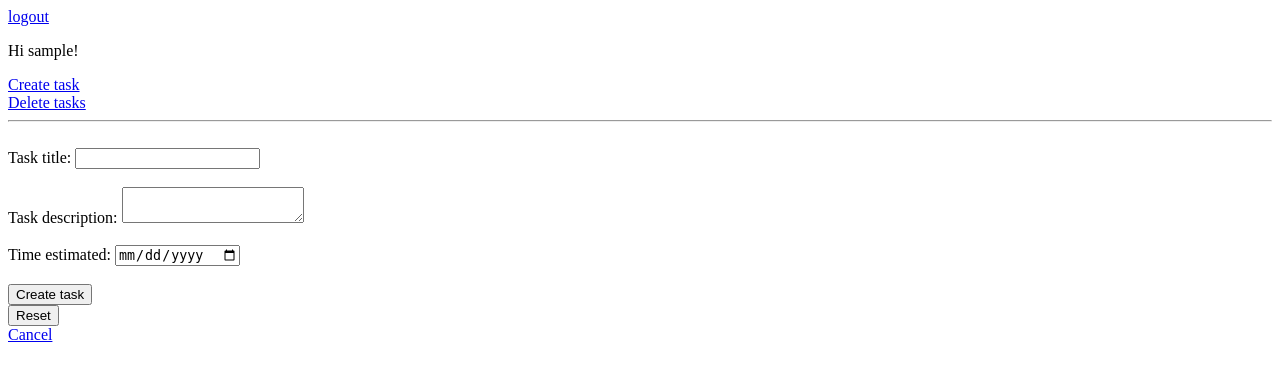
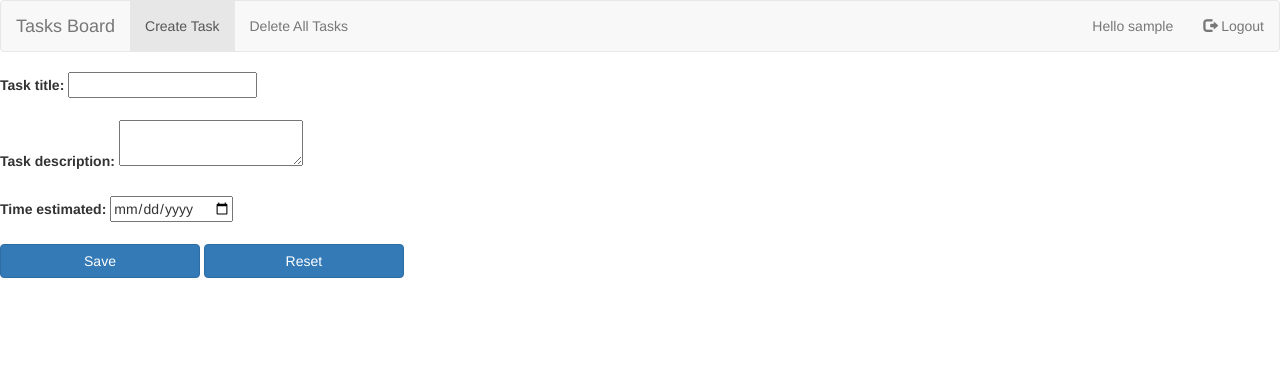
Before and after one commit to adrianashymoniak/TaskBoard, a Django app: a page that uses tasks/templates/tasks/base.html in a window 1280 px wide. Shown: the top 381 px of the page. Run offline with Django 3.2, Linux system fonts and the light colour scheme; the visitor is signed in with stand-in values (Sample User, id 1); some libraries are stand-ins or nearby versions.

Commit message:
added 'user can logaut' test, added bootstrap menu and buttons, fixed tests locators

```diff
--- a/e2etests/pages/create_task_page.py
+++ b/e2etests/pages/create_task_page.py
@@ -32,6 +32,6 @@ class CreateTaskPage:
         return self
 
     def cancel(self):
-        browser.element('#cancel').click()
+        browser.element('#home_page').click()
         from e2etests.pages.home_page import HomePage
         return HomePage()
--- a/e2etests/pages/login_page.py
+++ b/e2etests/pages/login_page.py
@@ -12,5 +12,8 @@ class LoginPage:
     def login_as(self, user):
         browser.element('#id_username').set_value(user.username)
         browser.element('#id_password').set_value(user.password)
-        browser.element('#login').click()
+        browser.element('#login_btn').click()
         return HomePage()
+
+    def is_signoup_link_displayed(self):
+        return browser.element('#signup').text
--- a/e2etests/pages/signup_page.py
+++ b/e2etests/pages/signup_page.py
@@ -14,5 +14,5 @@ class SignUpPage:
         browser.element('#email').set_value(user.email)
         browser.element('#password1').set_value(user.password)
         browser.element('#password2').set_value(user.password_confirm)
-        browser.element('#signup').click()
+        browser.element('#signup_btn').click()
         return HomePage()
--- a/e2etests/pages/task_detail_page.py
+++ b/e2etests/pages/task_detail_page.py
@@ -26,7 +26,7 @@ class TaskDetailPage:
         return task
 
     def delete_task(self):
-        browser.element('#delete_task').click()
+        browser.element('#delete_task_edit_page').click()
         from e2etests.pages.home_page import HomePage
         return HomePage()
 
--- a/task_board_application/settings/base.py
+++ b/task_board_application/settings/base.py
@@ -36,6 +36,7 @@ INSTALLED_APPS = [
     'django.contrib.sessions',
     'django.contrib.messages',
     'django.contrib.staticfiles',
+    'bootstrap3',
 ]
 
 MIDDLEWARE = [
@@ -116,5 +117,7 @@ USE_TZ = True
 # Static files (CSS, JavaScript, Images)
 # https://docs.djangoproject.com/en/2.0/howto/static-files/
 
+LOGIN_REDIRECT_URL = 'home'
+
 STATIC_URL = '/static/'
-LOGIN_REDIRECT_URL = 'home'
+STATIC_ROOT = os.path.join(BASE_DIR, 'static')
--- /dev/null
+++ b/tasks/static/css/tasks.css
@@ -0,0 +1,23 @@
+.alignment {
+    margin: auto;
+    padding: 10px;
+    text-align: center;
+}
+
+#login {
+    display: block;
+    margin-left: auto;
+    margin-right: auto;
+}
+
+.username, .password {
+    margin-top: auto;
+    margin-left: auto;
+    margin-right: auto;
+    margin-bottom: 20px;
+    width: 200px;
+}
+
+.btn.btn-primary {
+    width: 200px;
+}
--- a/tasks/templates/tasks/base.html
+++ b/tasks/templates/tasks/base.html
@@ -1,23 +1,49 @@
 <!DOCTYPE html>
+{% load static %}
 <html lang="en">
 <head>
     <meta charset="UTF-8">
+    <meta name="viewport" content="width=device-width, initial-scale=1">
+    <link rel="stylesheet" href="https://maxcdn.bootstrapcdn.com/bootstrap/3.3.7/css/bootstrap.min.css">
+    <link rel="stylesheet" type="text/css" href="{% static 'css/tasks.css' %}" />
+    <script src="https://ajax.googleapis.com/ajax/libs/jquery/3.3.1/jquery.min.js"></script>
+    <script src="https://maxcdn.bootstrapcdn.com/bootstrap/3.3.7/js/bootstrap.min.js"></script>
     <title>{% block title %}{% endblock %}</title>
 </head>
 <body>
     <header>
-        {% if user.is_authenticated %}
-                <a id="logout" href="{% url 'logout' %}">logout</a>
-                <p id="greeting">Hi {{user.username}}!</p>
-                <a id="create_task" href="{% url 'create_task' %}">Create task</a> <br>
-                <a id="delete_all_tasks" href="{% url 'delete_all' %}">Delete tasks</a>
-        {% else %}
-                <a href="{% url 'signup' %}">signup</a>
-        {% endif %}
-        <br>
-        <hr>
-        <br>
-    </header>
+        <nav class="navbar navbar-default">
+            <div class="container-fluid">
+                <div class="navbar-header">
+                    <a id="home_page" class="navbar-brand" href="{% url 'home' %}">Tasks Board</a>
+                </div>
+                {% if user.is_authenticated %}
+                    <ul class="nav navbar-nav">
+                      <li class="active"><a id="create_task" href="{% url 'create_task' %}">Create Task</a></li>
+                      <li><a id="delete_all_tasks" href="{% url 'delete_all' %}">Delete All Tasks</a></li>
+                       {% url 'task_detail' pk=task.pk as edit_url %}
+                       {% if request.get_full_path == edit_url %}
+                            <li><a id="delete_task_edit_page" href="{% url 'delete' pk=task.pk %}">Delete task</a></li>
+                            <li><a id="edit_task_task_detail" href="{% url 'edit_task' pk=task.pk %}">Edit task</a></li>
+                       {% endif %}
+                       {% url 'edit_task' pk=task.pk as edit_task_url %}
+                       {% if request.get_full_path == edit_task_url %}
+                            <li><a id="delete_task_edit_page" href="{% url 'delete' pk=task.pk %}">Delete task</a></li>
+                            <li><a id="go_detail_page" href="{% url 'task_detail' pk=task.pk %}">Task Detail</a></li>
+                       {% endif %}
+                    </ul>
+                    <ul class="nav navbar-nav navbar-right">
+                      <li><p id="greeting" class="navbar-text"> Hello {{user.username}}</p></li>
+                      <li><a id="logout" href="{% url 'logout' %}"><span class="glyphicon glyphicon-log-out"></span>  Logout</a></li>
+                    </ul>
+                {% else %}
+                    <ul class="nav navbar-nav navbar-right">
+                      <li><a id="login" href="{% url 'login' %}"><span class="glyphicon glyphicon-log-in"></span>  Login</a></li>
+                      <li><a id="signup" href="{% url 'signup' %}"><span class="glyphicon glyphicon-user"></span>  Signup</a></li>
+                    </ul>
+                {% endif %}
+            </div>
+        </nav>
     {% if user.is_anonymous %}
         {% block content %}
         {% endblock %}
@@ -25,6 +51,5 @@
         {% block body %}
         {% endblock %}
     {% endif %}
-
 </body>
 </html>
--- a/tasks/templates/tasks/create_task.html
+++ b/tasks/templates/tasks/create_task.html
@@ -11,10 +11,7 @@
     <label for="time_estimated">Time estimated:</label>
     <input id="time_estimated" type="date" name="time_estimated">
     <br><br>
-    <button id="save_task" type="submit">Create task</button>
-    <br>
-    <button id="reset_fields" type="reset">Reset</button>
-    <br>
-    <a id="cancel" href="{% url 'home' %}">Cancel</a><br>
+    <button id="save_task" type="submit" class="btn btn-primary">Save</button>
+    <button id="reset_fields" type="reset" class="btn btn-primary">Reset</button>
 </form>
 {% endblock %}
--- a/tasks/templates/tasks/home_page.html
+++ b/tasks/templates/tasks/home_page.html
@@ -2,7 +2,7 @@
 {% block title %}Tasks List{% endblock %}
 {% block body %}
 {% for task in tasks %}
-<div class="task">
+<div class="container">
     <h1><a id="task_title" href="{% url 'task_detail' pk=task.pk %}">{{ task.task_title }}</a></h1>
     <p>{{ task.task_description }}</p>
     <div class="date">
--- a/tasks/templates/tasks/signup.html
+++ b/tasks/templates/tasks/signup.html
@@ -45,6 +45,6 @@
     <br>
     <hr>
     <br>
-    <button id ="signup" type="submit">Sign Up</button>
+    <button id ="signup_btn" type="submit">Sign Up</button>
 </form>
 {% endblock %}
```
Also changed, not shown: e2etests/configs.py (+7 -7 lines), e2etests/tests/test_user_can_logout.py (added, +13 -0 lines), e2etests/tests/test_user_can_signup.py (+1 -1 lines), tasks/templates/tasks/edit_task.html (+1 -6 lines), tasks/templates/tasks/login.html (+15 -6 lines), tasks/templates/tasks/task_detail.html (+0 -7 lines).
